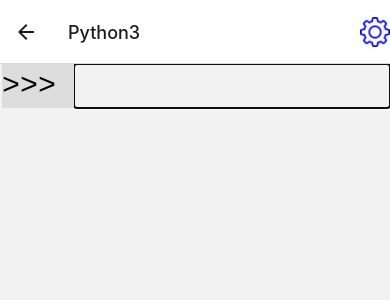
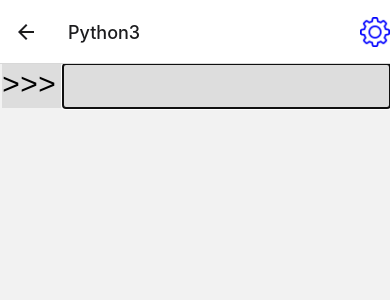
Before and after one commit to camcwhite/ipad-repl, a React Native app in the folder ipad-repl-app/: screen /REPLScreen in a window 390 px wide. Shown: the top 300 px of the page. Built offline with nearby package versions, Linux system fonts and the light colour scheme.

Commit message:
console avoids keyboards

```diff
--- a/ipad-repl-app/components/REPLScreen.tsx
+++ b/ipad-repl-app/components/REPLScreen.tsx
@@ -1,6 +1,7 @@
 import React, { useState, useRef, useEffect } from "react";
-import { StyleSheet, View, TextInput, Text, NativeEventEmitter } from "react-native";
+import { StyleSheet, View, KeyboardAvoidingView, Keyboard, TextInput, Text, Platform, SafeAreaView, TouchableWithoutFeedback } from "react-native";
 import { NativeStackNavigationProp } from "@react-navigation/native-stack";
+import { useHeaderHeight } from "@react-navigation/elements";
 import { StackParamList } from "../App";
 import { getResponse } from "../models/pythonREPL";
 
@@ -18,20 +19,26 @@ export const REPLScreen = (navigation: REPLScreenNavigationProp) => {
   const consoleInput = useRef(undefined);
 
   return (
-    <View style={styles.container}>
+    <KeyboardAvoidingView
+      behavior={Platform.OS === "ios" ? "padding" : "height"}
+      keyboardVerticalOffset={useHeaderHeight() + 20}
+      style={{ flex: 1 }}
+    >
+      <SafeAreaView style={styles.container} onTouchStart={Keyboard.dismiss}>
+        <View style={styles.consoleContainer}>
+          <View style={styles.historyContainer}>
             {consoleHistoryDisplay.map((text) => {
               return (
                 <Text style={styles.consoleText}>{text}</Text>
               );
             })}
+          </View>
           <View style={styles.consoleInputContainer}>
-        <View style={styles.prefixContainer}>
             <Text style={styles.consoleText}>
               {getPrefix(consoleEditText.length - 1)}
             </Text>
-        </View>
             <TextInput
-          style={{...styles.consoleText}}
+              style={{ ...styles.consoleText, width: '100%' }}
               autoCorrect={false}
               autoCapitalize="none"
               multiline={true}
@@ -42,18 +49,16 @@ export const REPLScreen = (navigation: REPLScreenNavigationProp) => {
                 // console.log(event.nativeEvent.contentSize.height);
               }}
               onChangeText={(newText) => {
-            console.log(newText);
                 if (newText.slice(-1) === '\t')
                   newText = newText.slice(0, -1) + '    ';
                 if (newText.slice(-1) !== '\n')
                   setConsoleEditText([...consoleEditText.slice(0, -1), newText]);
               }}
               onKeyPress={(event) => {
-            console.log(`Key: ${event.nativeEvent.key}`);
+                console.log('Key ' + event.nativeEvent.key)
                 if (event.nativeEvent.key === 'Enter') {
                   const response = getResponse(consoleEditText);
                   if (response.responseComplete()) {
-                console.log('COMPLETE ' + consoleEditText);
                     const responseText = response.responseText();
                     const prefix = getPrefix(consoleEditText.length - 1);
                     setConsoleHistory([
@@ -83,6 +88,8 @@ export const REPLScreen = (navigation: REPLScreenNavigationProp) => {
             />
           </View>
         </View>
+      </SafeAreaView>
+    </KeyboardAvoidingView>
   );
 };
 
@@ -90,6 +97,7 @@ const styles = StyleSheet.create({
   container: {
     height: '100%',
     marginLeft: '.5%',
+    flex: 1,
   },
   consoleText: {
     fontFamily: 'Courier New',
@@ -98,13 +106,14 @@ const styles = StyleSheet.create({
     paddingVertical: 5,
   },
   consoleInputContainer: {
+    backgroundColor: '#DDD',
     display: 'flex',
     flexDirection: 'row',
     alignItems: 'flex-start',
   },
-  prefixContainer: {
-    backgroundColor: '#DDD',
-    display: 'flex',
-    flexDirection: 'column',
+  consoleContainer: {
+    justifyContent: "flex-end",
+  },
+  historyContainer: {
   },
 });
```
Lines whose indentation alone changed are shown as unchanged.
